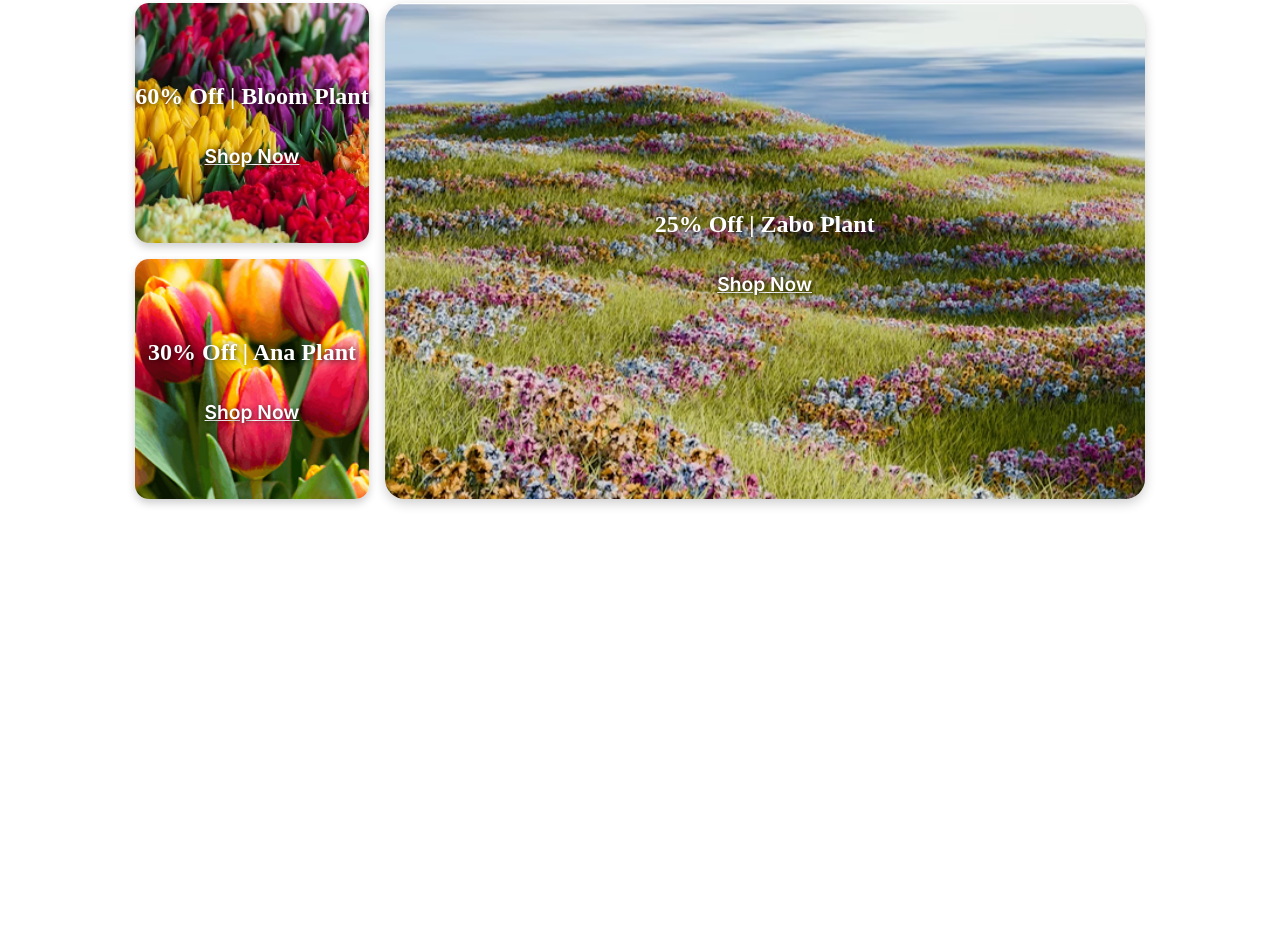
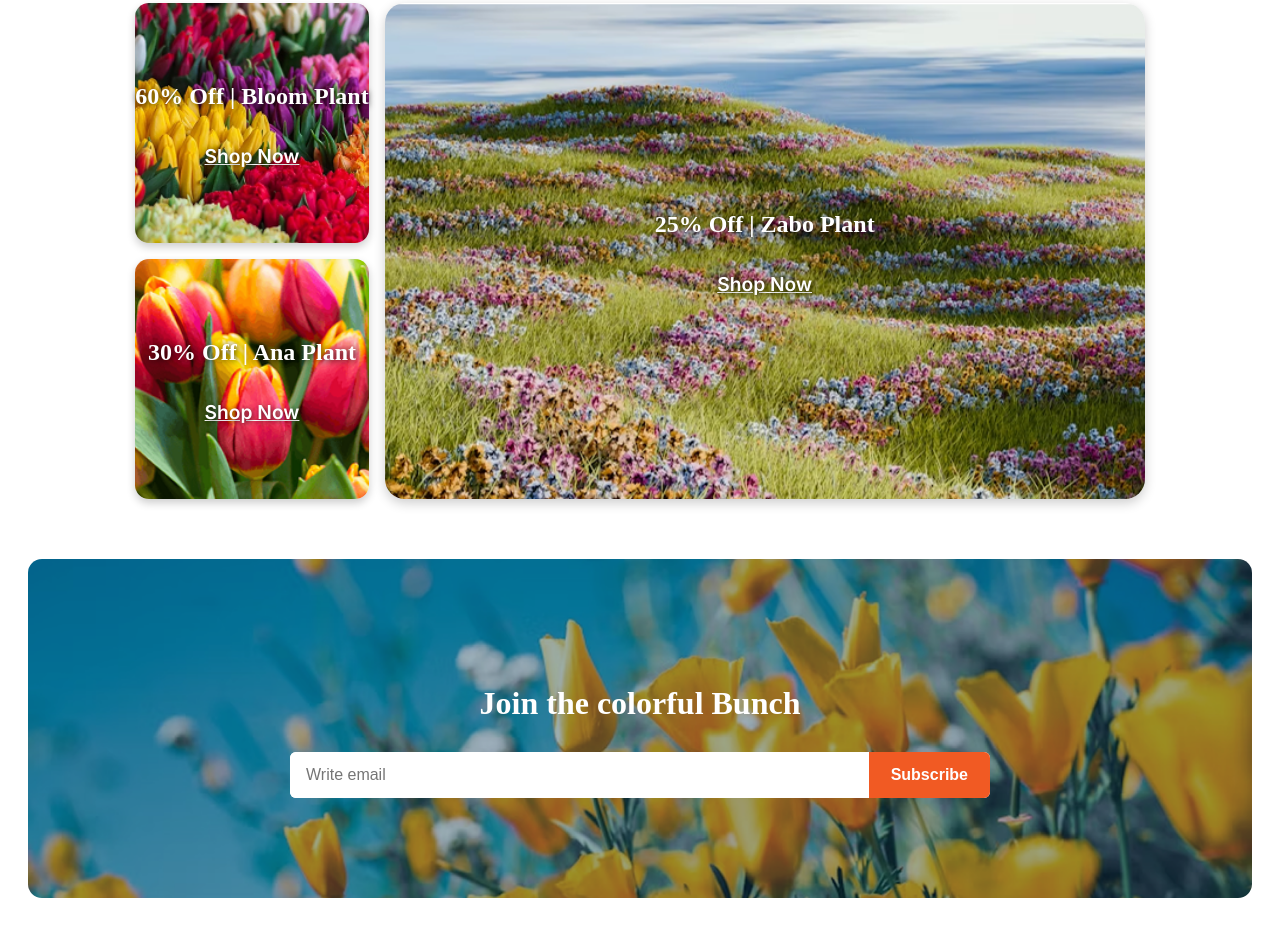
Before and after one commit to sojib215/Second-assainment, a plain HTML site: page index.html in a window 1280 px wide. Shown: the part 3708-4644 px from the top of the page. Before the commit the page ends 4235 px from the top, so only its background shows below. Drawn offline with nearby package versions, Linux system fonts and the light colour scheme.

Commit message:
added newslater

```diff
--- a/index.html
+++ b/index.html
@@ -144,6 +144,15 @@
             </div>
           </div>
         </section>
+        <section class="newsletter-section">
+            <div class="overlay">
+                <h2 class="newsletter-title">Join the colorful Bunch</h2>
+                <form class="newsletter-form">
+                    <input type="email" placeholder="Write email" class="email-input" />
+                    <button type="submit" class="subscribe-btn">Subscribe</button>
+                </form>
+            </div>
+        </section>
   </main>
 </body>
 </html>
--- a/style.css
+++ b/style.css
@@ -234,7 +234,7 @@ nav {
   display: flex;
   justify-content: center;
   align-items: center;
-  gap: 16px; /* Zabo আর বাকি ছবির মধ্যে gap */
+  gap: 16px;
   flex-wrap: wrap;
   padding: 20px;
 }
@@ -242,14 +242,14 @@ nav {
 .small-image {
   display: flex;
   flex-direction: column;
-  gap: 16px; /* ছোট ২ ছবির মধ্যে gap */
+  gap: 16px;
 }
 
 .f-image {
   border-radius: 14px;
   width: 100%;
   max-width: 370px;
-  height: 240px; /* height বাড়ানো হয়েছে */
+  height: 240px;
   background-position: center;
   background-size: cover;
   display: flex;
@@ -264,7 +264,7 @@ nav {
   border-radius: 20px;
   width: 100%;
   max-width: 760px;
-  height: 496px; /* দুইটা ছোট ছবির মোট height */
+  height: 496px;
   background-position: center;
   background-size: cover;
   display: flex;
@@ -290,12 +290,74 @@ nav {
   text-shadow: 1px 1px 5px rgba(0, 0, 0, 0.7);
 }
 
+/* News latter  */
+
+.newsletter-section {
+  background-image: url('assets/news-letter-bg.png');
+  background-size: cover;
+  background-position: center;
+  padding: 60px 20px;
+  display: flex;
+  justify-content: center;
+  align-items: center;
+  border-radius: 14px;
+  margin: 40px auto;
+  max-width: 1200px;
+}
+
+.overlay {
+  padding: 40px 30px;
+  border-radius: 14px;
+  text-align: center;
+  width: 100%;
+  max-width: 700px;
+}
+
+.newsletter-title {
+  color: white;
+  font-size: 2rem;
+  font-weight: 700;
+  margin-bottom: 30px;
+}
+
+.newsletter-form {
+  display: flex;
+  gap: 0;
+  background: white;
+  border-radius: 6px;
+  overflow: hidden;
+}
+
+.email-input {
+  flex: 1;
+  padding: 14px 16px;
+  border: none;
+  outline: none;
+  font-size: 1rem;
+}
+
+.subscribe-btn {
+  background-color: #f15a23;
+  color: white;
+  border: none;
+  padding: 14px 22px;
+  font-size: 1rem;
+  font-weight: 600;
+  cursor: pointer;
+  transition: background 0.3s ease;
+}
+
+.subscribe-btn:hover {
+  background-color: #d84e1f;
+}
 
 
 
 
 
 /* Mobile view  */
+
+
 @media screen and (max-width: 768px) {
     /* nav  */
   nav {
@@ -404,11 +466,18 @@ nav {
 /* lover image  */
 .latest-images {
     flex-direction: column;
+    align-items: center;
+    gap: 16px;
   }
-
   .f-image, .big-image {
     width: 100%;
-    max-width: 100%;
+    max-width: 90vw;
+    height: 250px;
+  }
+  .small-image{
+    flex-direction: column;
+    align-items: center;
+    width: 100%;
   }
 
 
```
